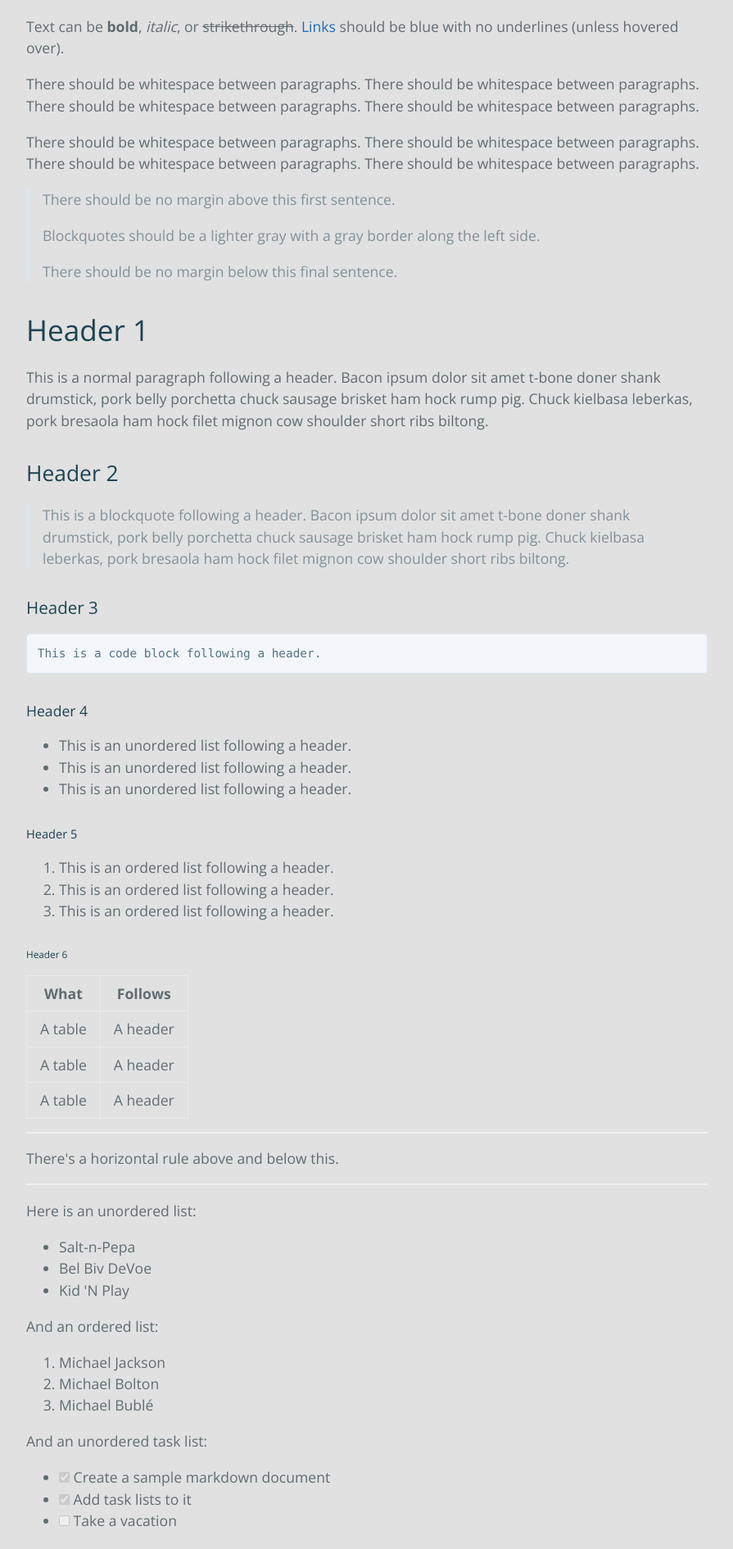
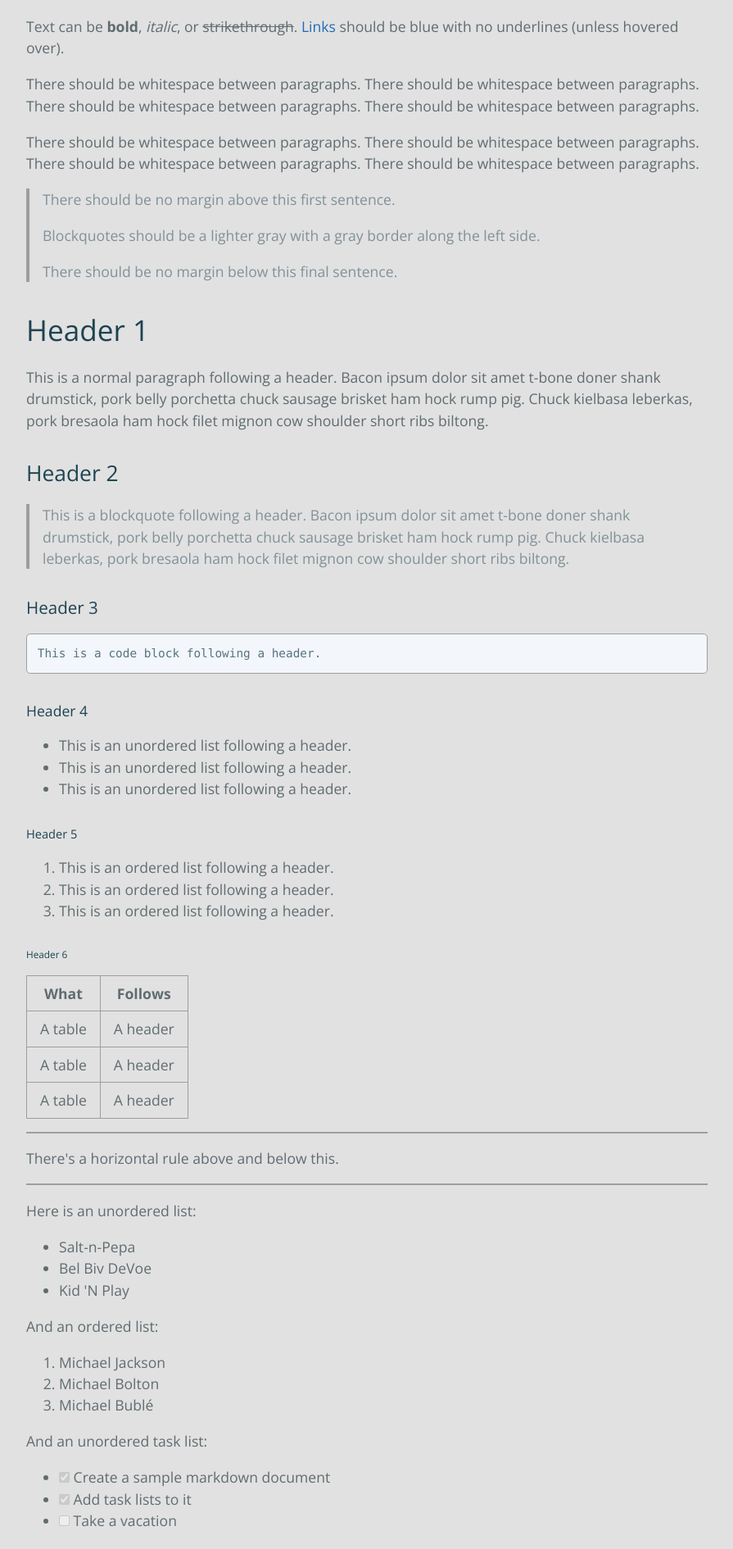
Before and after one commit to itho/itho.github.io, a Jekyll site: the page built from test/index.html, in a window 1280 px wide. Shown: the part 466-2356 px from the top of the page at 82% size, without its empty margins (192-1087 px from the left). Built offline with Jekyll 4.4.1, drawn with Linux system fonts in a browser that asks for light colours.

Commit message:
Update cayman.css

```diff
--- a/resources/css/cayman.css
+++ b/resources/css/cayman.css
@@ -144,7 +144,7 @@ a {
     color: #567482;
     word-wrap: normal;
     background-color: #f3f6fa;
-    border: solid 1px #dce6f0;
+    border: solid 1px #9e9e9e; /* prev #dce6f0 */
     border-radius: 0.3rem; }
     .main-content pre > code {
       padding: 0;
@@ -190,7 +190,7 @@ a {
     padding: 0 1rem;
     margin-left: 0;
     color: #819198;
-    border-left: 0.3rem solid #dce6f0; }
+    border-left: 0.3rem solid #9e9e9e; } /* prev #dce6f0 */
     .main-content blockquote > :first-child {
       margin-top: 0; }
     .main-content blockquote > :last-child {
@@ -207,7 +207,7 @@ a {
     .main-content table th,
     .main-content table td {
       padding: 0.5rem 1rem;
-      border: 1px solid #e9ebec; }
+      border: 1px solid #9e9e9e; } /* prev #e9ebec */
   .main-content dl {
     padding: 0; }
     .main-content dl dt {
@@ -222,7 +222,7 @@ a {
     height: 2px;
     padding: 0;
     margin: 1rem 0;
-    background-color: #eff0f1;
+    background-color: #9e9e9e; /* prev #eff0f1 */
     border: 0; }
 
 .site-footer {
```
